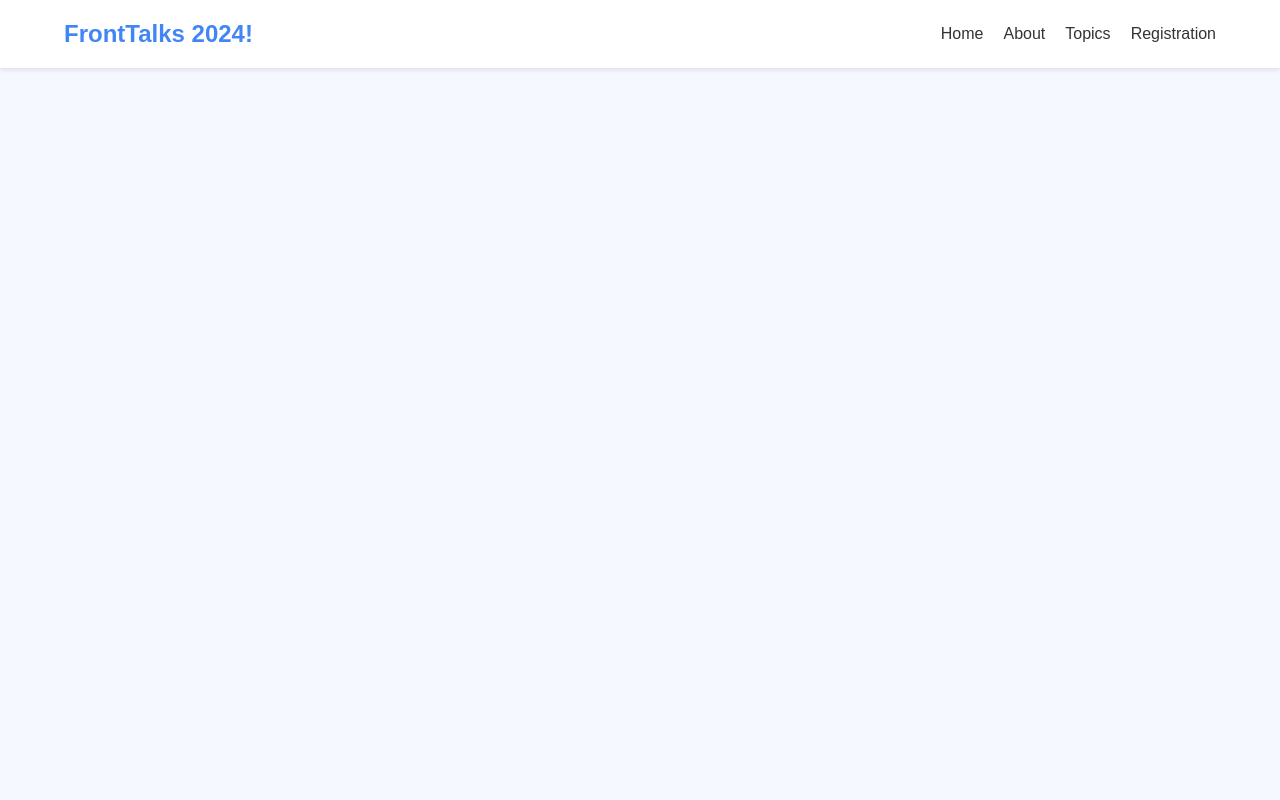
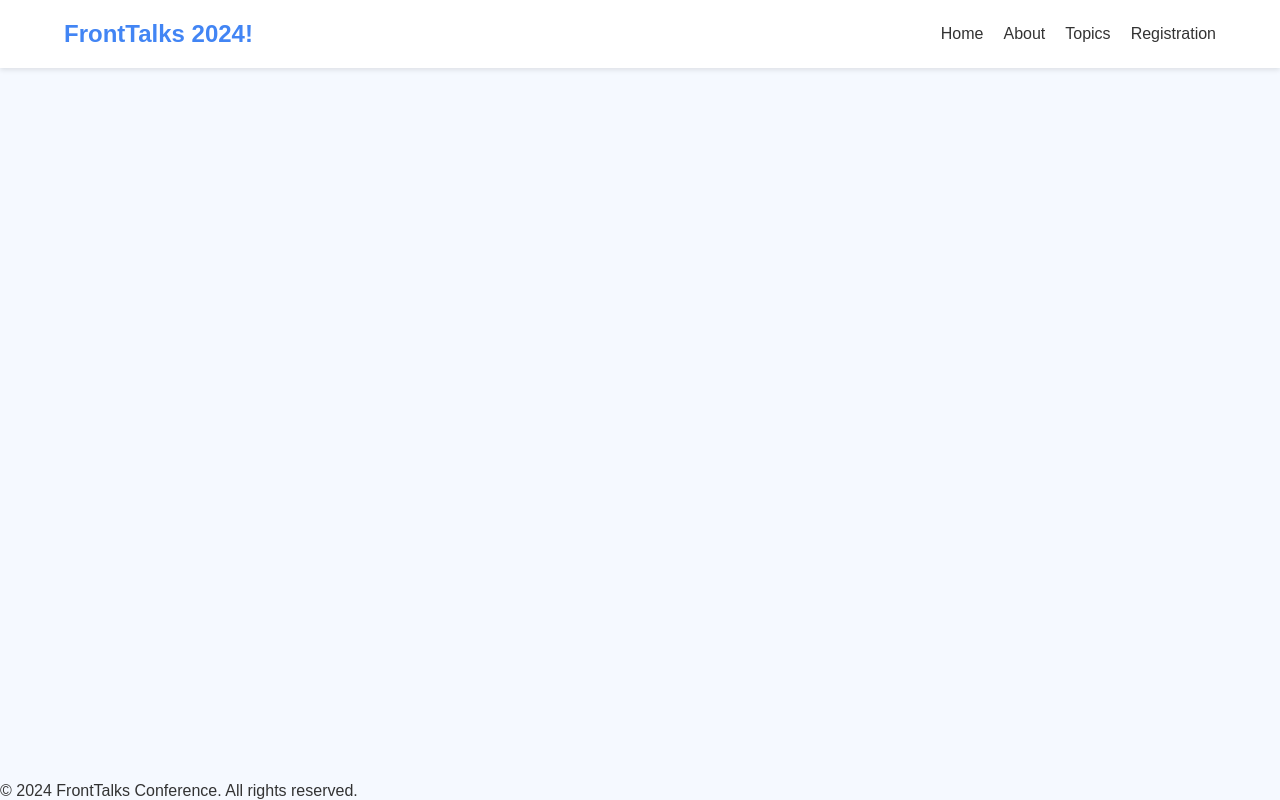
Before and after one commit to ipieropan/FrontTalks, a plain HTML site: page seminars/cyberSecurity.html in a window 1280 px wide. Drawn offline with Linux system fonts and the light colour scheme.

Commit message:
footer added to all pages

```diff
--- a/seminars/cyberSecurity.html
+++ b/seminars/cyberSecurity.html
@@ -8,6 +8,7 @@
 		<title>FrontTalks</title>
 	</head>
 	<body>
+		<div class="wrapper">
 			<header>
 				<div class="container">
 					<nav>
@@ -29,5 +30,16 @@
 					</nav>
 				</div>
 			</header>
+
+			<main class="m-container">
+				<!-- Main content goes here -->
+			</main>
+
+			<footer>
+				<div class="f-container">
+					<p>&copy; 2024 FrontTalks Conference. All rights reserved.</p>
+				</div>
+			</footer>
+		</div>
 	</body>
 </html>
```
Also changed, not shown: seminars/react.html (+12 -0 lines), seminars/responsiveDesign.html (+7 -1 lines). Lines whose indentation alone changed are shown as unchanged.
